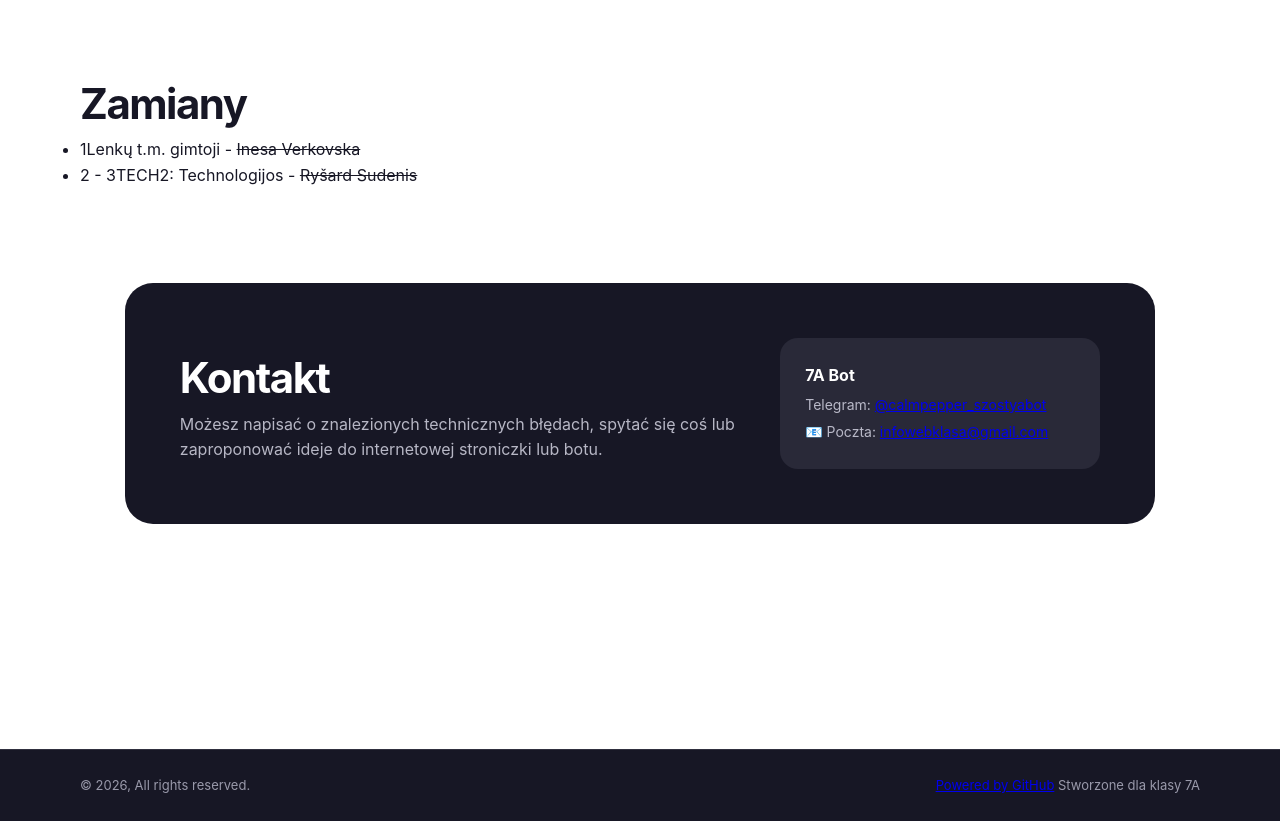
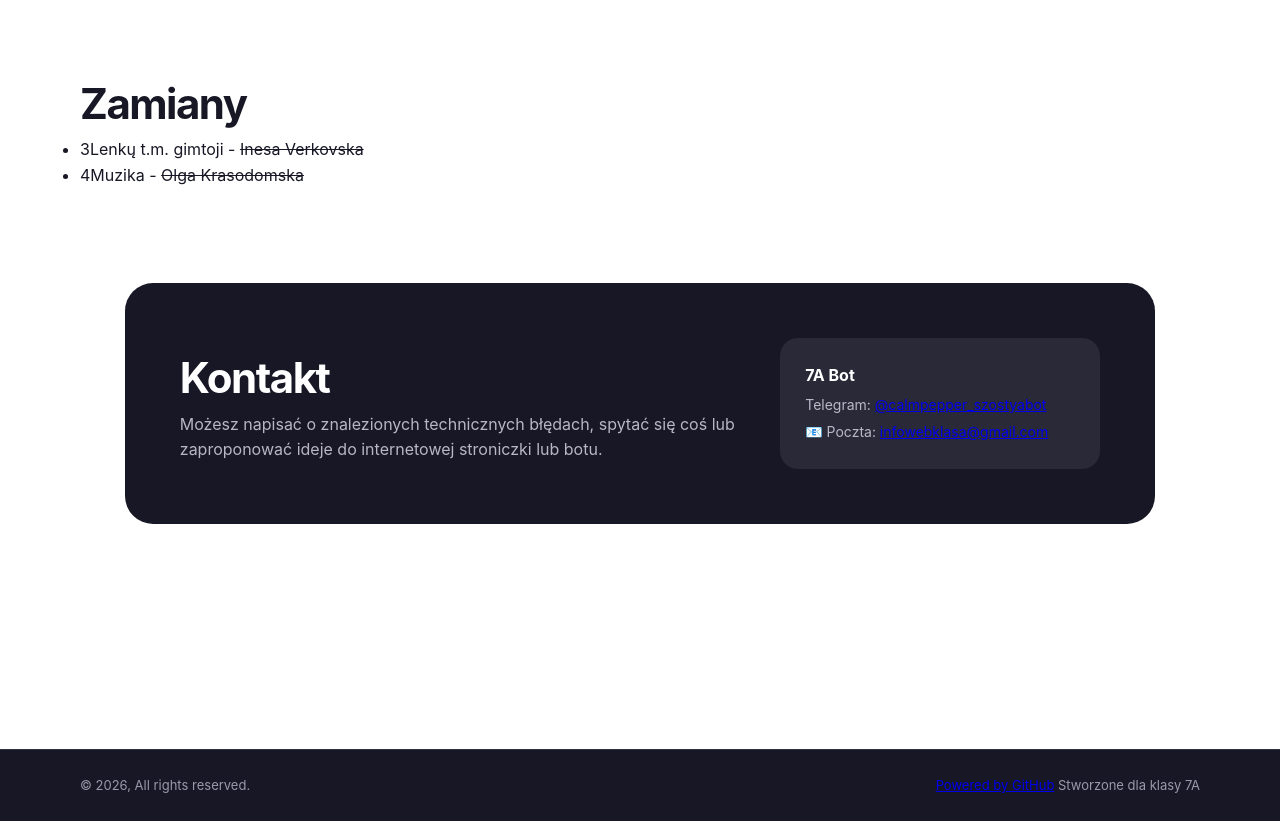
Before and after one commit to 6aklasabot/webklasa, a plain HTML site: page index.html in a window 1280 px wide. Shown: the part 2460-3281 px from the top of the page. Drawn offline with Linux system fonts and the light colour scheme.

Commit message:
Auto: aktualizacja zastępstw 7a

```diff
--- a/index.html
+++ b/index.html
@@ -122,7 +122,7 @@
         <div class="section-heading">
           <h2>Zamiany</h2>
         <!-- SUBSTITUTIONS:START -->
-<ul class="subst-list"><li class="subst-item"><span class="subst-period">1</span><span class="subst-info">Lenkų t.m. gimtoji - <s>Inesa Verkovska</s></span></li><li class="subst-item"><span class="subst-period">2 - 3</span><span class="subst-info">TECH2: Technologijos - <s>Ryšard Sudenis</s></span></li></ul>
+<ul class="subst-list"><li class="subst-item"><span class="subst-period">3</span><span class="subst-info">Lenkų t.m. gimtoji - <s>Inesa Verkovska</s></span></li><li class="subst-item"><span class="subst-period">4</span><span class="subst-info">Muzika - <s>Olga Krasodomska</s></span></li></ul>
 <!-- SUBSTITUTIONS:END -->
 
     <section id="contacts" class="section">
```
